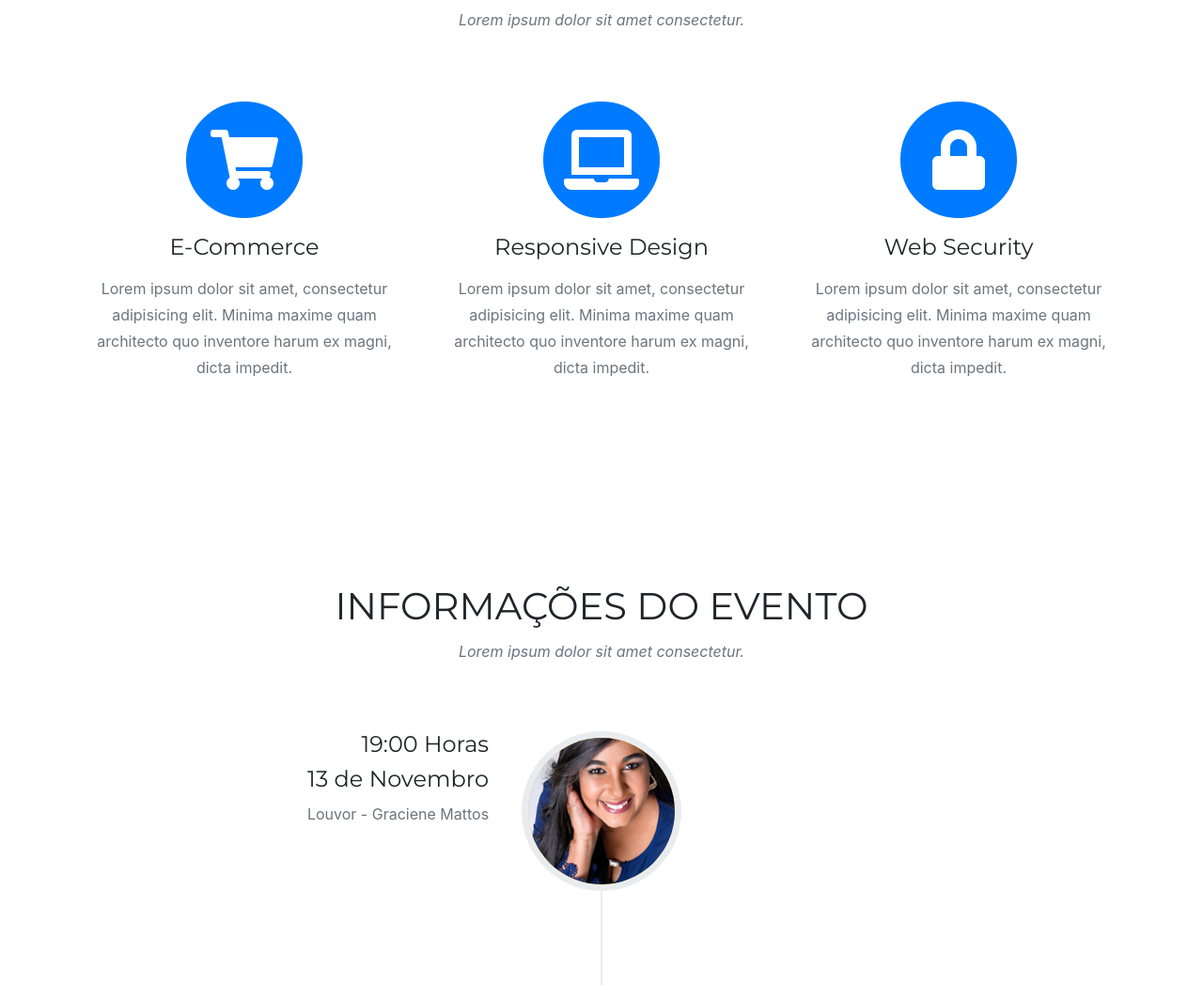
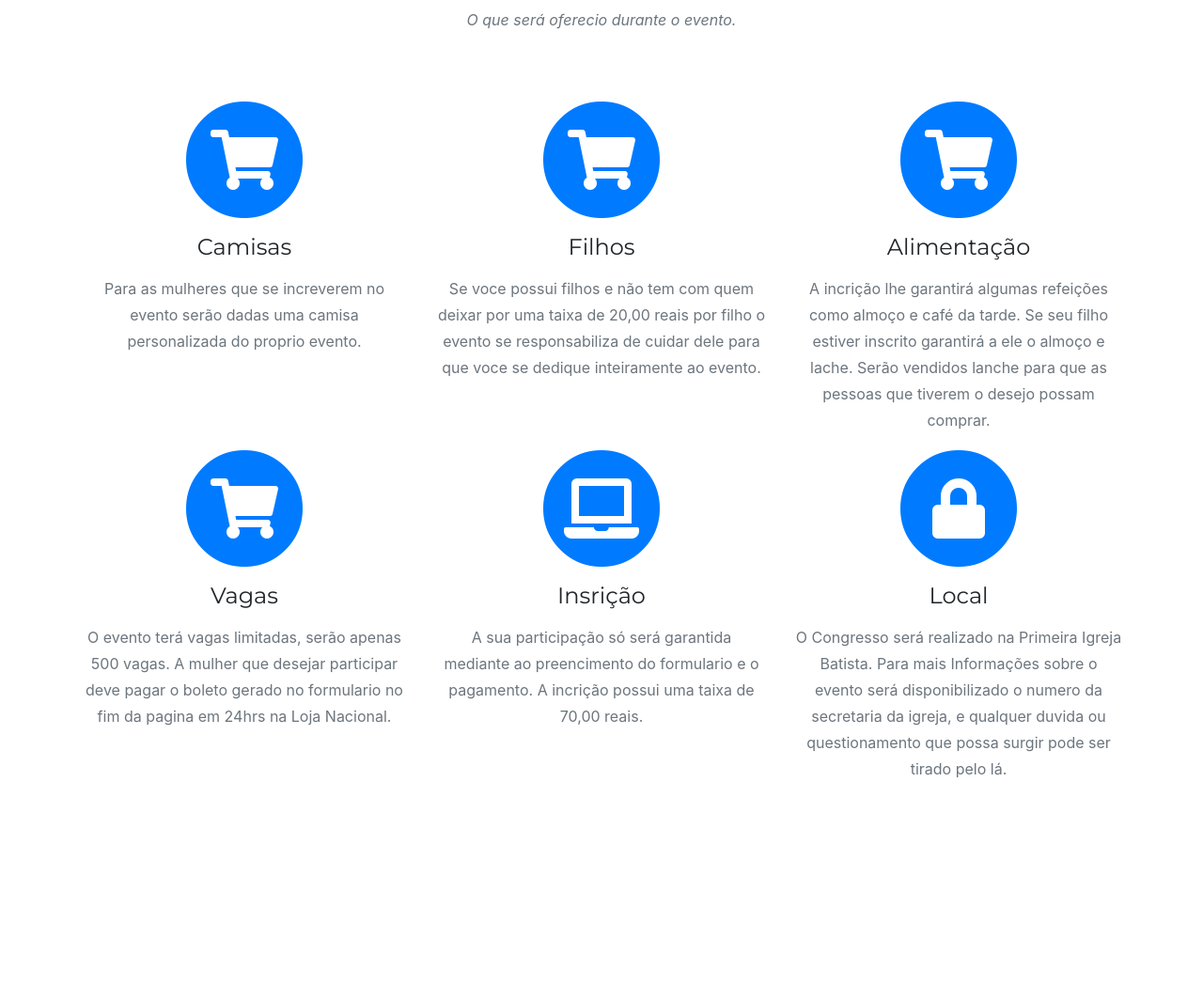
Before and after one commit to Breakworm/congmulheres, a website with bundled scripts: page index.html in a window 1280 px wide. Shown: the part 879-1927 px from the top of the page at 94% size. Built offline with nearby package versions, Linux system fonts and the light colour scheme; a web font is replaced by a local one.

```diff
--- a/index.html
+++ b/index.html
@@ -71,7 +71,7 @@
       <div class="row">
         <div class="col-lg-12 text-center">
           <h2 class="section-heading text-uppercase">Serviços</h2>
-          <h3 class="section-subheading text-muted">Lorem ipsum dolor sit amet consectetur.</h3>
+          <h3 class="section-subheading text-muted">O que será oferecio durante o evento.</h3>
         </div>
       </div>
       <div class="row text-center">
@@ -80,24 +80,48 @@
             <i class="fas fa-circle fa-stack-2x text-primary"></i>
             <i class="fas fa-shopping-cart fa-stack-1x fa-inverse"></i>
           </span>
-          <h4 class="service-heading">E-Commerce</h4>
-          <p class="text-muted">Lorem ipsum dolor sit amet, consectetur adipisicing elit. Minima maxime quam architecto quo inventore harum ex magni, dicta impedit.</p>
+          <h4 class="service-heading">Camisas</h4>
+          <p class="text-muted">Para as mulheres que se increverem no evento serão dadas uma camisa personalizada do proprio evento.</p>
+        </div>
+        <div class="col-md-4">
+          <span class="fa-stack fa-4x">
+            <i class="fas fa-circle fa-stack-2x text-primary"></i>
+            <i class="fas fa-shopping-cart fa-stack-1x fa-inverse"></i>
+          </span>
+          <h4 class="service-heading">Filhos</h4>
+          <p class="text-muted">Se voce possui filhos e não tem com quem deixar por uma taixa de 20,00 reais por filho o evento se responsabiliza de cuidar dele para que voce se dedique inteiramente ao evento.</p>
+        </div>
+        <div class="col-md-4">
+          <span class="fa-stack fa-4x">
+            <i class="fas fa-circle fa-stack-2x text-primary"></i>
+            <i class="fas fa-shopping-cart fa-stack-1x fa-inverse"></i>
+          </span>
+          <h4 class="service-heading">Alimentação</h4>
+          <p class="text-muted">A incrição lhe garantirá algumas refeições como almoço e café da tarde. Se seu filho estiver inscrito garantirá a ele o almoço e lache. Serão vendidos lanche para que as pessoas que tiverem o desejo possam comprar. </p>
+        </div>
+        <div class="col-md-4">
+          <span class="fa-stack fa-4x">
+            <i class="fas fa-circle fa-stack-2x text-primary"></i>
+            <i class="fas fa-shopping-cart fa-stack-1x fa-inverse"></i>
+          </span>
+          <h4 class="service-heading">Vagas</h4>
+          <p class="text-muted">O evento terá vagas limitadas, serão apenas 500 vagas. A mulher que desejar participar deve pagar o boleto gerado no formulario no fim da pagina em 24hrs na Loja Nacional.</p>
         </div>
         <div class="col-md-4">
           <span class="fa-stack fa-4x">
             <i class="fas fa-circle fa-stack-2x text-primary"></i>
             <i class="fas fa-laptop fa-stack-1x fa-inverse"></i>
           </span>
-          <h4 class="service-heading">Responsive Design</h4>
-          <p class="text-muted">Lorem ipsum dolor sit amet, consectetur adipisicing elit. Minima maxime quam architecto quo inventore harum ex magni, dicta impedit.</p>
+          <h4 class="service-heading">Insrição</h4>
+          <p class="text-muted">A sua participação só será garantida mediante ao preencimento do formulario e o pagamento. A incrição possui uma taixa de 70,00 reais.</p>
         </div>
         <div class="col-md-4">
           <span class="fa-stack fa-4x">
             <i class="fas fa-circle fa-stack-2x text-primary"></i>
             <i class="fas fa-lock fa-stack-1x fa-inverse"></i>
           </span>
-          <h4 class="service-heading">Web Security</h4>
-          <p class="text-muted">Lorem ipsum dolor sit amet, consectetur adipisicing elit. Minima maxime quam architecto quo inventore harum ex magni, dicta impedit.</p>
+          <h4 class="service-heading">Local</h4>
+          <p class="text-muted">O Congresso será realizado na Primeira Igreja Batista. Para mais Informações sobre o evento será disponibilizado o numero da secretaria da igreja, e qualquer duvida ou questionamento que possa surgir pode ser tirado pelo lá.</p>
         </div>
       </div>
     </div>
```
Also changed, not shown: img/header-bg.jpg, img/header-bg¹.jpg (added).
